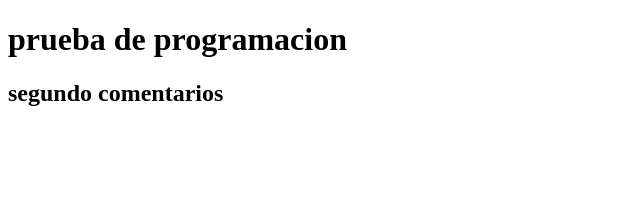
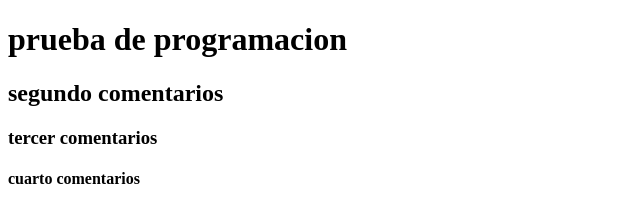
Before and after one commit to jddvjqende/prueba, a plain HTML site: page index.html in a window 1280 px wide. Shown: the whole page, without its empty margins (0-640 px from the left). Drawn offline with Linux system fonts and the light colour scheme.

Commit message:
tercer comentario

```diff
--- a/index.html
+++ b/index.html
@@ -9,6 +9,8 @@
 <body>
     <h1>prueba de programacion</h1>
     <h2>segundo comentarios</h2>
+    <h3>tercer comentarios</h3>
+    <h4>cuarto comentarios</h4>
 
 
 
```
